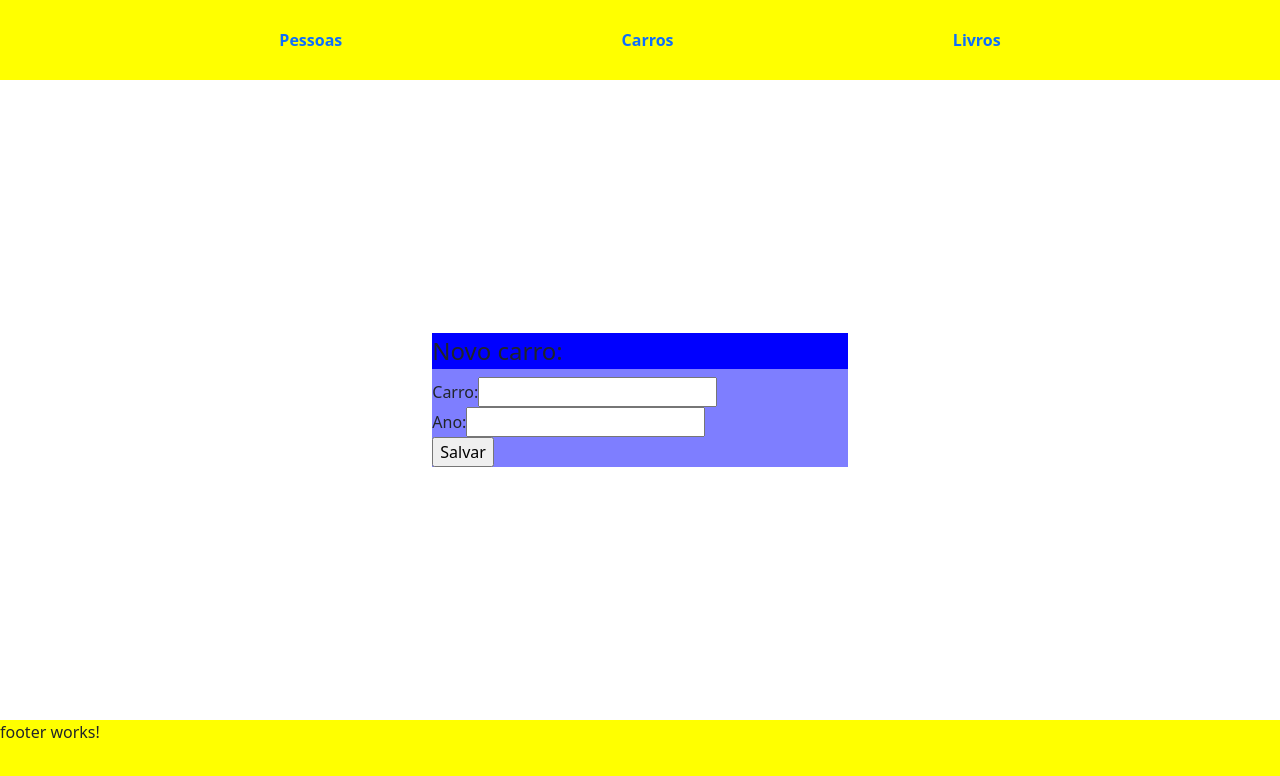
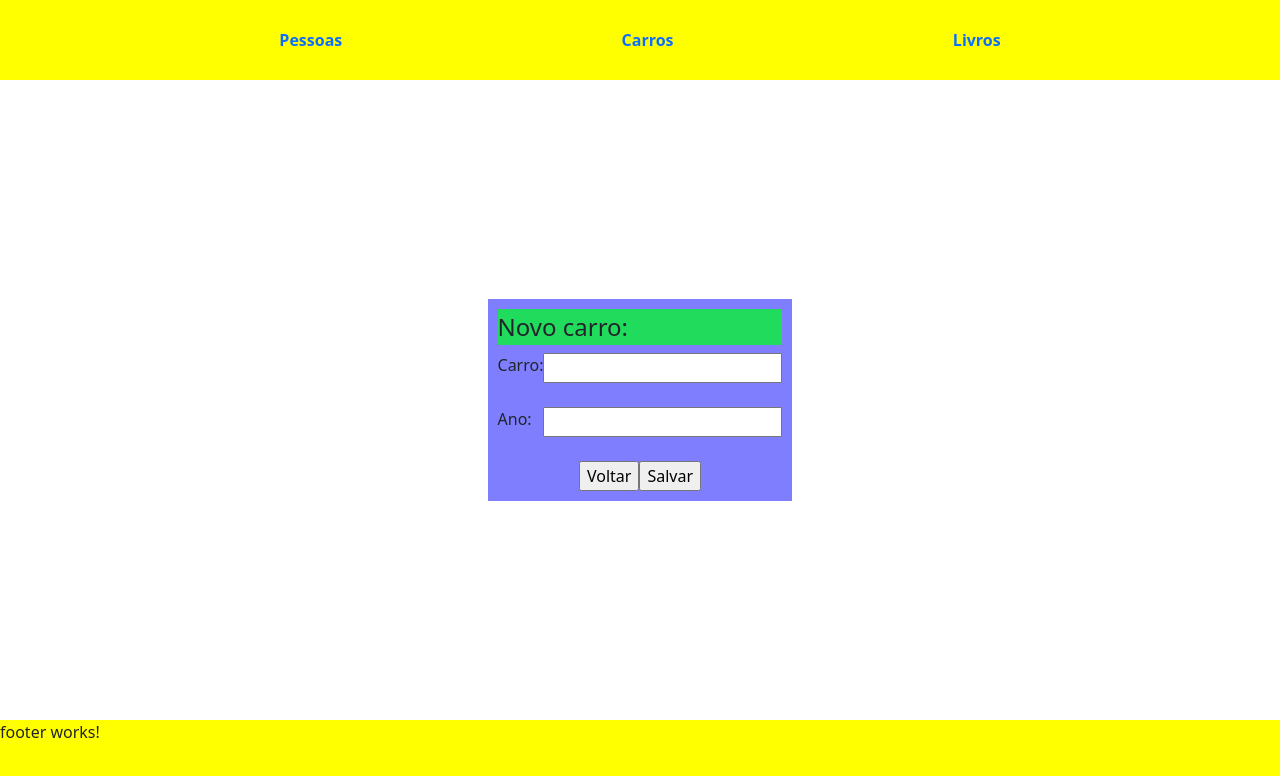
Before and after one commit to gabrielruizmb/atividade-angular-1, an Angular app in the folder front-end/: page /admin/carros/novo in a window 1280 px wide. Shown: the top 776 px of the page. Built offline with nearby package versions, Linux system fonts and the light colour scheme.

Commit message:
Adicionado rotas e seus parâmetros para carros

```diff
--- a/front-end/src/app/app-routing.module.ts
+++ b/front-end/src/app/app-routing.module.ts
@@ -15,7 +15,6 @@ const routes: Routes = [
     { path: "pessoas/novo", component: PersondetailsComponent },
     { path: "pessoas/editar/:id", component: PersondetailsComponent },
     { path: "carros", component: CarsListComponent },
-    { path: "carros/:id", component: CarsDetailsComponent },
     { path: "carros/novo", component: CarsDetailsComponent },
     { path: "carros/:action/:id", component: CarsDetailsComponent }
   ] }
--- a/front-end/src/app/cars/cars-details/cars-details.component.html
+++ b/front-end/src/app/cars/cars-details/cars-details.component.html
@@ -1,14 +1,27 @@
 <main>
     <form action="" class="default-form">
         <fieldset>
-            <legend>Novo carro:</legend>
-            <label for="">Carro:</label>
-            <input type="text">
+            <legend *ngIf = "formAction === 'cadastrar'">Novo carro:</legend>
+            <legend *ngIf = "formAction === 'exibir'">Exibir Carro:</legend>
+            <legend *ngIf = "formAction === 'editar'">Editar carro:</legend>
+            <legend *ngIf = "formAction === 'excluir'">Excluír carro:</legend>
+
+            <div class="details-input-box">
+                <label for="">Carro:</label>
+                <input type="text">
+            </div>
             <br>
-            <label for="">Ano:</label>
-            <input type="number">
+            <div class="details-input-box">
+                <label for="">Ano:</label>
+                <input type="number">
+            </div>
             <br>
-            <input type="submit" value="Salvar">
+            <div class="details-buttons-box">
+                <a href="admin/carros/">
+                    <input type="button" value="Voltar">
+                </a>
+                <input type="submit" value="Salvar">
+            </div>
         </fieldset>
     </form>
 </main>
--- a/front-end/src/app/cars/cars-details/cars-details.component.ts
+++ b/front-end/src/app/cars/cars-details/cars-details.component.ts
@@ -9,10 +9,12 @@ import { ActivatedRoute } from '@angular/router';
 export class CarsDetailsComponent {
 
   route = inject(ActivatedRoute);
+  formAction!: string;
 
   constructor() {
     let id = this.route.snapshot.paramMap.get('id');
     let action = this.route.snapshot.paramMap.get('action');
     console.log(id, action);
+    action === null ? this.formAction = 'cadastrar' : this.formAction = action;
   }
 }
--- a/front-end/src/app/cars/cars-list/cars-list.component.html
+++ b/front-end/src/app/cars/cars-list/cars-list.component.html
@@ -14,7 +14,7 @@
         </thead>
         <tbody>
             <tr *ngFor = "let car of carsList">
-                <td><a href="admin/carros/{{car.id}}">{{car.name}}</a></td>
+                <td><a href="admin/carros/exibir/{{car.id}}">{{car.name}}</a></td>
                 <td>{{car.year}}</td>
                 <td class="options-box">
                     <a href="admin/carros/editar/{{car.id}}">
--- a/front-end/src/styles.scss
+++ b/front-end/src/styles.scss
@@ -17,8 +17,19 @@
 
 .default-form fieldset{
     background-color: rgba(0, 0, 255, 0.507);
+    padding: 10px;
 }
 
 .default-form fieldset legend{
-    background-color: blue
+    background-color: rgba(0, 255, 34, 0.733)
 }
+
+.details-input-box {
+    display: flex;
+    justify-content: space-between;
+}
+
+.details-buttons-box {
+    display: flex;
+    justify-content: center;
+}
```
